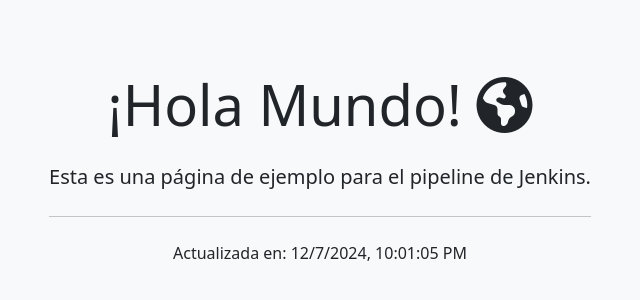
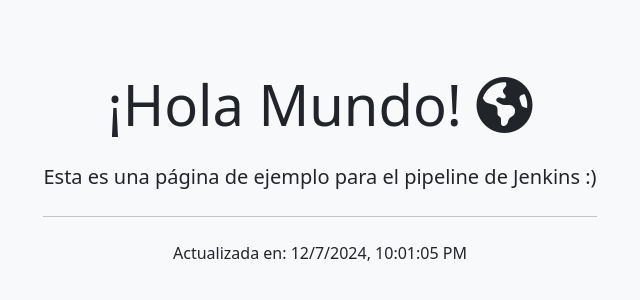
Before and after one commit to Cloud-DevOps-Labs/jenkins-playground-app, a website: page src/index.html in a window 1280 px wide. Shown: the part 224-524 px from the top of the page, 320-960 px from the left. Drawn offline with nearby package versions, Linux system fonts and the light colour scheme.

Commit message:
Update index.html

```diff
--- a/src/index.html
+++ b/src/index.html
@@ -13,7 +13,7 @@
     <div class="container min-vh-100 d-flex justify-content-center align-items-center">
         <div class="text-center">
             <h1 class="display-4 mb-4">¡Hola Mundo! <i class="fas fa-globe-americas"></i></h1>
-            <p class="lead">Esta es una página de ejemplo para el pipeline de Jenkins.</p>
+            <p class="lead">Esta es una página de ejemplo para el pipeline de Jenkins :)</p>
             <hr class="my-4">
             <p>Actualizada en: <span id="fecha"></span></p>
         </div>
```
